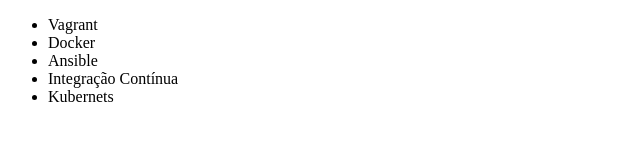
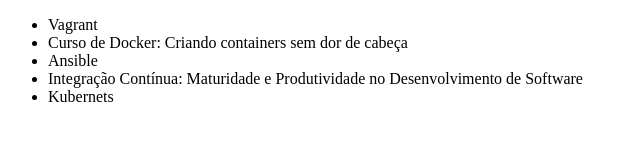
Before and after one commit to VictorTenedini/alura-git, a plain HTML site: page index.html in a window 1280 px wide. Shown: the whole page, without its empty margins (0-640 px from the left). Drawn offline with Linux system fonts and the light colour scheme.

Commit message:
Alterando dados da lista

```diff
--- a/index.html
+++ b/index.html
@@ -7,9 +7,9 @@
 <body>
     <ul>
         <li>Vagrant</li>
-        <li>Docker</li>
+        <li>Curso de Docker: Criando containers sem dor de cabeça</li>
         <li>Ansible</li>
-        <li>Integração Contínua</li>
+        <li>Integração Contínua: Maturidade e Produtividade no Desenvolvimento de Software</li>
         <li>Kubernets</li>
     </ul>
 </body>
```
